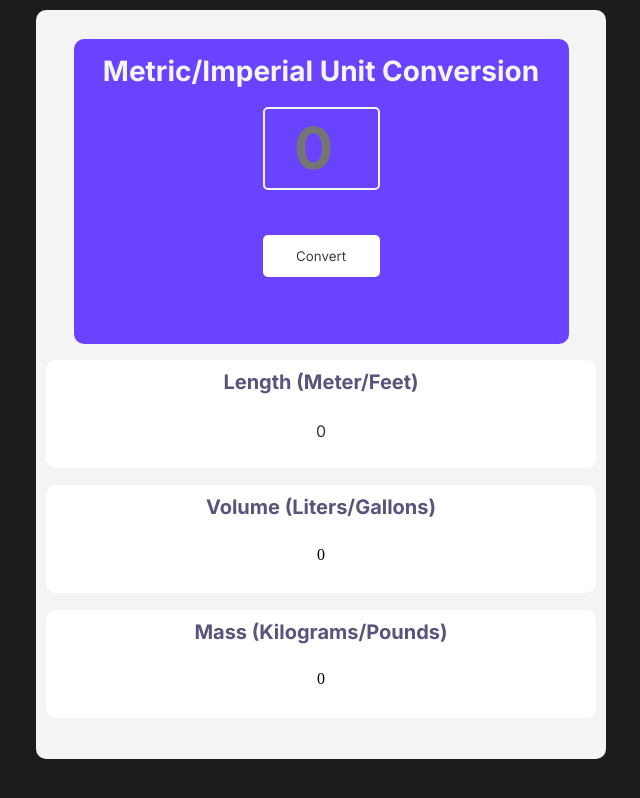
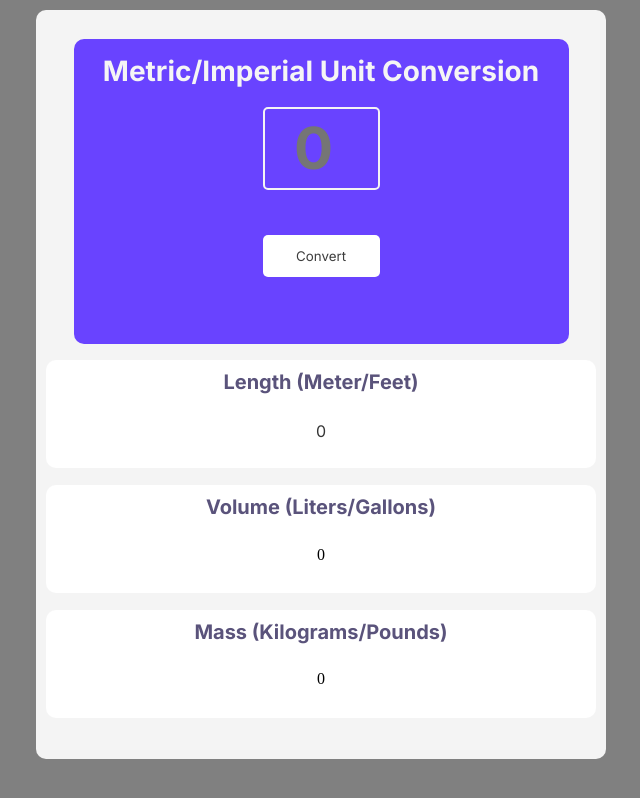
Before and after one commit to Mitre341/conventor, a plain HTML site: page index.html in a window 1280 px wide. Shown: the whole page, without its empty margins (319-959 px from the left). Drawn offline with Linux system fonts and the light colour scheme.

Commit message:
update conventor color

```diff
--- a/index.css
+++ b/index.css
@@ -4,7 +4,7 @@ body{
     margin: auto;
     margin-bottom: 10px;
     margin-top: 10px;
-    background-color: #1C1C1C;
+    background-color: grey;
 }
 #main-container,
 .converter,
```
